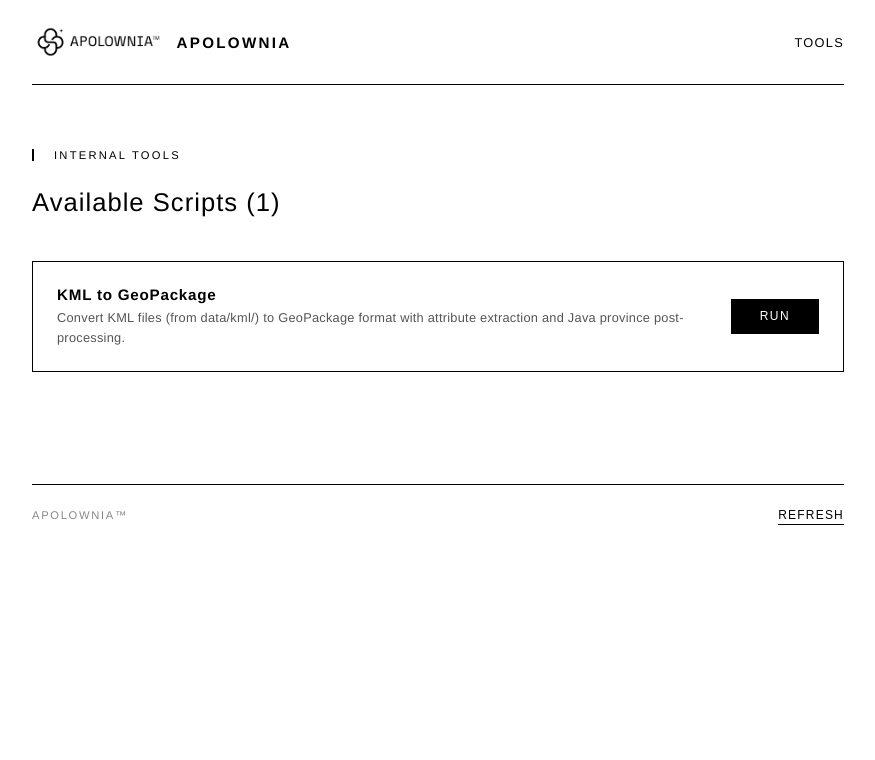
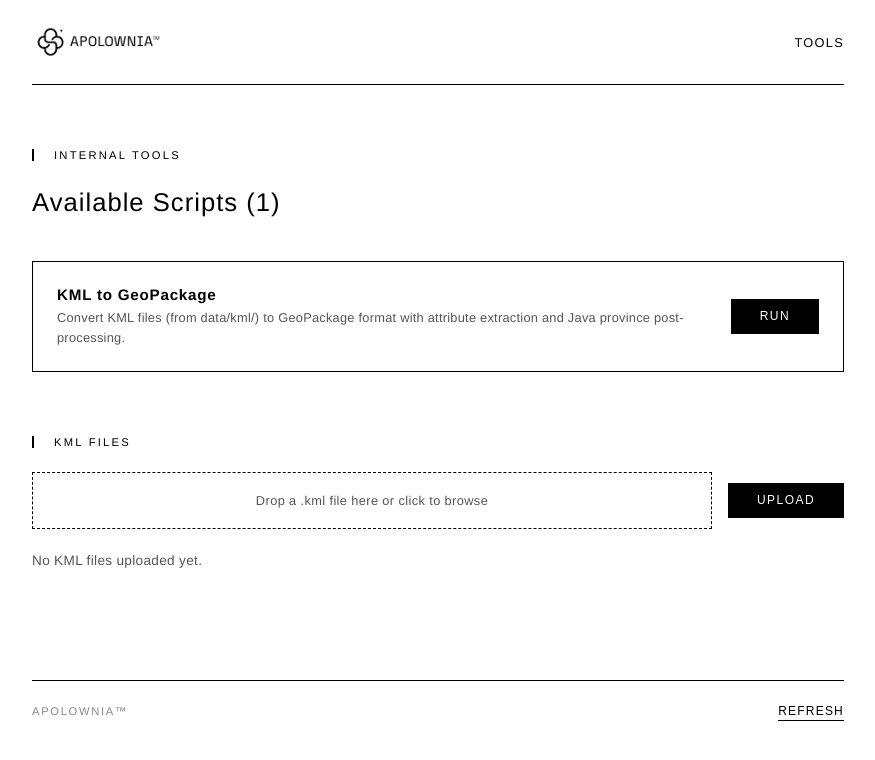
Before and after one commit to abrunetlemercier-hash/team-scripts, a FastAPI app: page / in a window 1280 px wide. Shown: the top 760 px of the page, without its empty margins (202-1077 px from the left). Run offline with FastAPI, Linux system fonts and the light colour scheme.

Commit message:
Add KML file upload and remove logo text duplicate
- Add drag-and-drop upload zone for .kml files
- List uploaded KML files with delete button
- Remove redundant "Apolownia" text next to logo

Co-Authored-By: Claude Opus 4.6 <noreply@anthropic.com>

```diff
--- a/app/main.py
+++ b/app/main.py
@@ -1,7 +1,7 @@
 from contextlib import asynccontextmanager
 from pathlib import Path
 
-from fastapi import FastAPI, Request
+from fastapi import FastAPI, Request, UploadFile, File
 from fastapi.responses import HTMLResponse, RedirectResponse
 from fastapi.staticfiles import StaticFiles
 from fastapi.templating import Jinja2Templates
@@ -10,15 +10,18 @@ from app.models import RunResponse, ScriptInfo
 from app.registry import discover_scripts, get_all_scripts, get_script
 
 BASE_DIR = Path(__file__).resolve().parent
+PROJECT_ROOT = BASE_DIR.parent
+KML_DIR = PROJECT_ROOT / "data" / "kml"
 
 
 @asynccontextmanager
 async def lifespan(app: FastAPI):
+    KML_DIR.mkdir(parents=True, exist_ok=True)
     discover_scripts()
     yield
 
 
-app = FastAPI(title="Team Scripts", lifespan=lifespan)
+app = FastAPI(title="Apolownia Tools", lifespan=lifespan)
 
 templates = Jinja2Templates(directory=str(BASE_DIR / "templates"))
 app.mount("/static", StaticFiles(directory=str(BASE_DIR / "static")), name="static")
@@ -34,9 +37,29 @@ async def homepage(request: Request):
         {"id": sid, "name": s.name, "description": s.description}
         for sid, s in scripts.items()
     ]
+    kml_files = sorted(f.name for f in KML_DIR.glob("*.kml"))
     return templates.TemplateResponse(
-        "index.html", {"request": request, "scripts": script_list}
+        "index.html",
+        {"request": request, "scripts": script_list, "kml_files": kml_files},
     )
+
+
+@app.post("/upload", response_class=HTMLResponse)
+async def upload_kml(file: UploadFile = File(...)):
+    if not file.filename or not file.filename.lower().endswith(".kml"):
+        return RedirectResponse(url="/", status_code=303)
+    dest = KML_DIR / file.filename
+    content = await file.read()
+    dest.write_bytes(content)
+    return RedirectResponse(url="/", status_code=303)
+
+
+@app.post("/delete-kml/{filename}")
+async def delete_kml(filename: str):
+    filepath = KML_DIR / filename
+    if filepath.exists() and filepath.suffix.lower() == ".kml":
+        filepath.unlink()
+    return RedirectResponse(url="/", status_code=303)
 
 
 @app.post("/run/{script_id}", response_class=HTMLResponse)
--- a/app/static/style.css
+++ b/app/static/style.css
@@ -194,6 +194,75 @@ h2 {
     opacity: 0.5;
 }
 
+/* ─── Upload section ─── */
+
+.upload-section {
+    margin-top: 4rem;
+}
+
+.upload-form {
+    display: flex;
+    align-items: center;
+    gap: 1rem;
+    margin-bottom: 1.5rem;
+}
+
+.upload-area {
+    flex: 1;
+    display: flex;
+    align-items: center;
+    justify-content: center;
+    padding: 1.25rem;
+    border: 1px dashed #000;
+    cursor: pointer;
+    transition: background 0.2s;
+}
+
+.upload-area:hover,
+.upload-area.drag-over {
+    background: #f5f5f5;
+}
+
+.upload-text {
+    font-size: 0.8rem;
+    color: #555;
+    letter-spacing: 0.03em;
+}
+
+.file-list {
+    display: flex;
+    flex-direction: column;
+    gap: 0.5rem;
+}
+
+.file-row {
+    display: flex;
+    align-items: center;
+    justify-content: space-between;
+    padding: 0.75rem 1rem;
+    border: 1px solid #ddd;
+}
+
+.file-name {
+    font-size: 0.8rem;
+    font-family: "SF Mono", "Menlo", "Monaco", monospace;
+    letter-spacing: 0;
+}
+
+.delete-btn {
+    background: none;
+    border: none;
+    font-size: 1.1rem;
+    cursor: pointer;
+    color: #999;
+    padding: 0 0.25rem;
+    transition: color 0.2s;
+}
+
+.delete-btn:hover {
+    color: #000;
+}
+
 /* ─── Footer ─── */
 
 .empty {
--- a/app/templates/base.html
+++ b/app/templates/base.html
@@ -10,7 +10,6 @@
     <header>
         <a href="/" class="logo">
             <img src="/static/logo.png" alt="Apolownia">
-            <span>Apolownia</span>
         </a>
         <nav>
             <a href="/">Tools</a>
--- a/app/templates/index.html
+++ b/app/templates/index.html
@@ -17,6 +17,51 @@
     {% endfor %}
 </div>
 {% else %}
-<p class="empty">No scripts found. Add Python files to the <code>scripts/</code> directory.</p>
+<p class="empty">No scripts found.</p>
 {% endif %}
+
+<section class="upload-section">
+    <p class="section-label">KML Files</p>
+    <form method="post" action="/upload" enctype="multipart/form-data" class="upload-form">
+        <label class="upload-area" id="drop-zone">
+            <input type="file" name="file" accept=".kml" required hidden>
+            <span class="upload-text">Drop a .kml file here or click to browse</span>
+        </label>
+        <button type="submit" class="run-btn">Upload</button>
+    </form>
+    {% if kml_files %}
+    <div class="file-list">
+        {% for f in kml_files %}
+        <div class="file-row">
+            <span class="file-name">{{ f }}</span>
+            <form method="post" action="/delete-kml/{{ f }}" style="display:inline">
+                <button type="submit" class="delete-btn">&times;</button>
+            </form>
+        </div>
+        {% endfor %}
+    </div>
+    {% else %}
+    <p class="empty">No KML files uploaded yet.</p>
+    {% endif %}
+</section>
+
+<script>
+const zone = document.getElementById('drop-zone');
+const input = zone.querySelector('input[type="file"]');
+const text = zone.querySelector('.upload-text');
+zone.addEventListener('click', () => input.click());
+zone.addEventListener('dragover', e => { e.preventDefault(); zone.classList.add('drag-over'); });
+zone.addEventListener('dragleave', () => zone.classList.remove('drag-over'));
+zone.addEventListener('drop', e => {
+    e.preventDefault();
+    zone.classList.remove('drag-over');
+    if (e.dataTransfer.files.length) {
+        input.files = e.dataTransfer.files;
+        text.textContent = e.dataTransfer.files[0].name;
+    }
+});
+input.addEventListener('change', () => {
+    if (input.files.length) text.textContent = input.files[0].name;
+});
+</script>
 {% endblock %}
```
